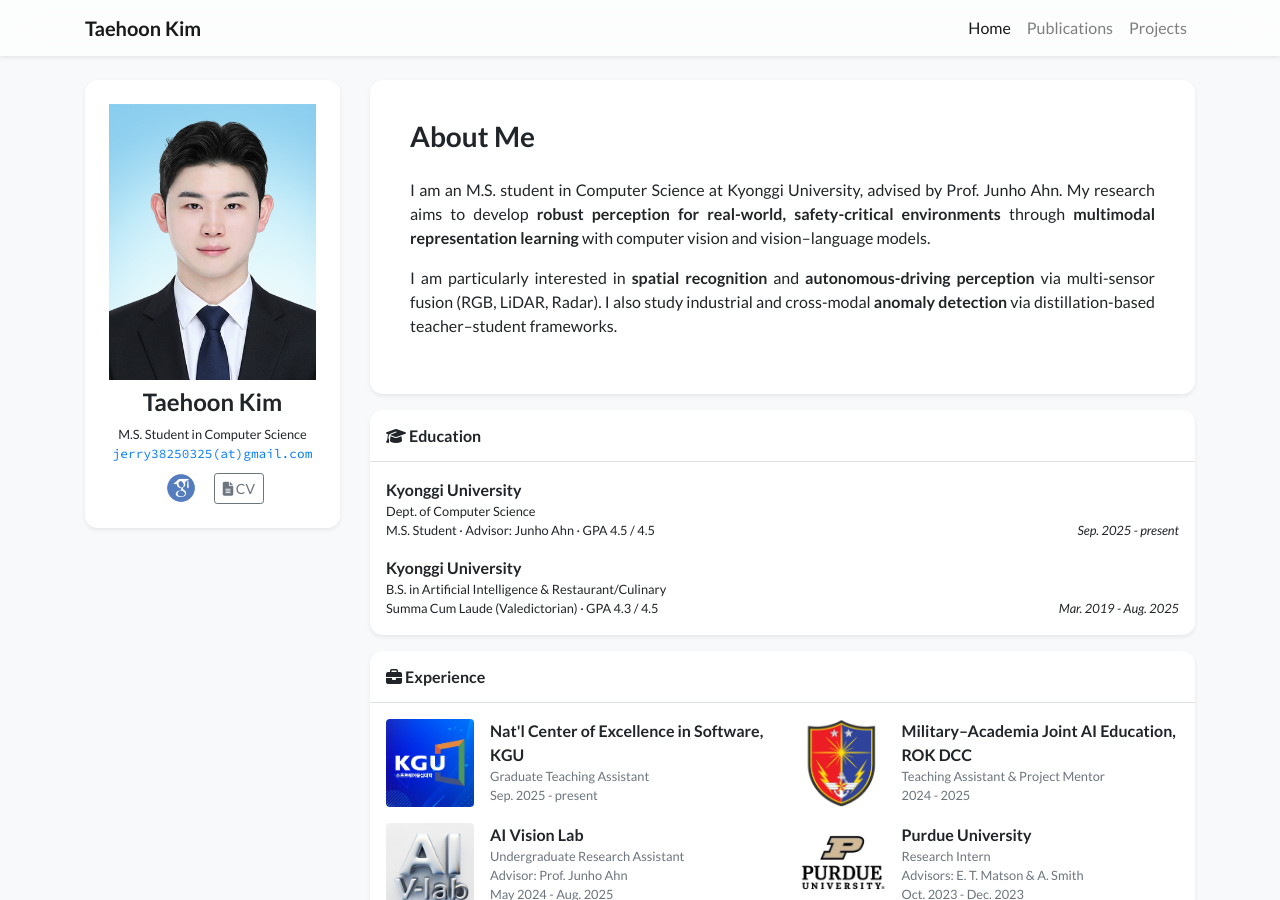
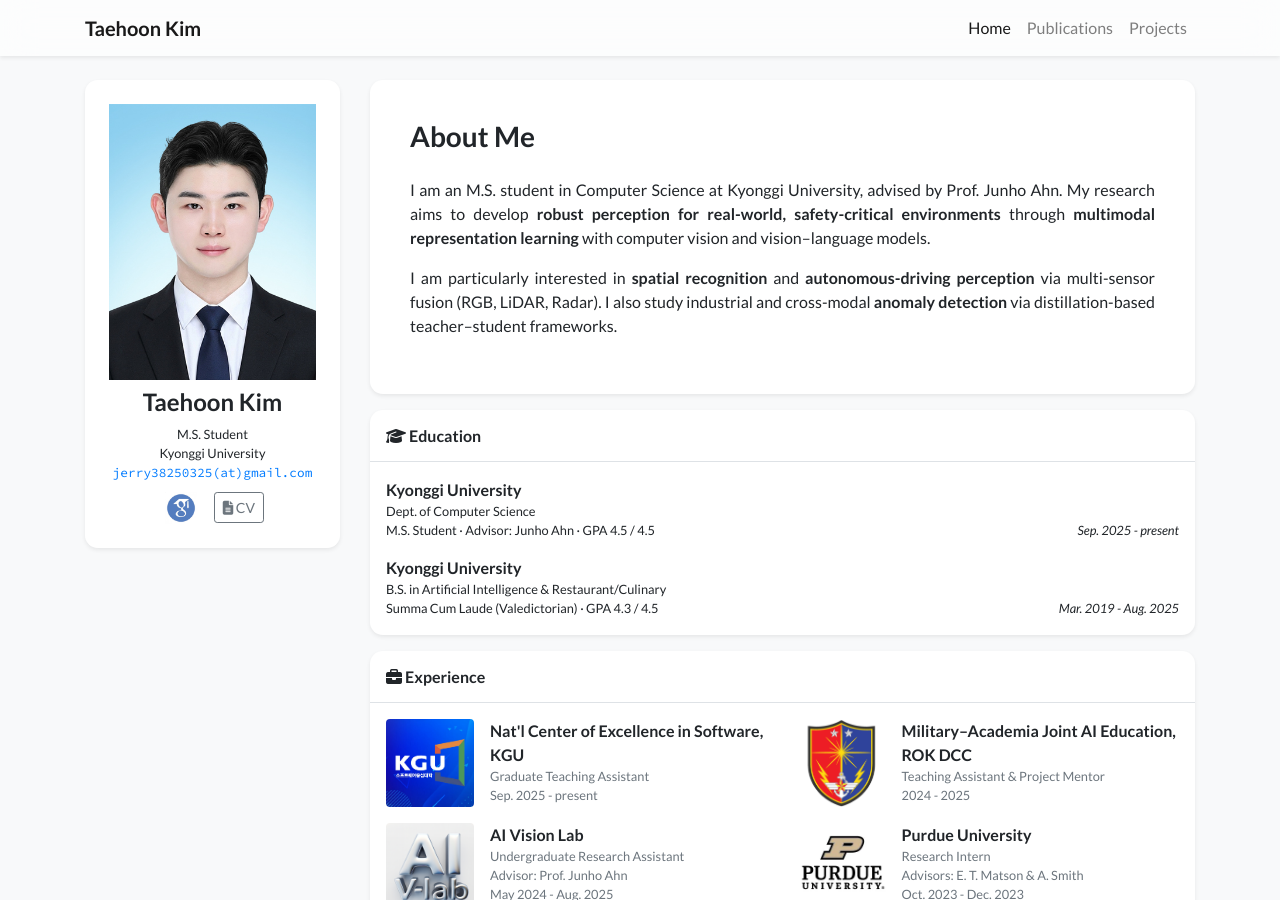
Before and after one commit to Maruu0127/Maruu0127.github.io, a Jekyll site: the page built from index.html, in a window 1280 px wide and 900 px high. Built offline with Jekyll 4.4.1, drawn with Linux system fonts in a browser that asks for light colours; nearby versions of some CDN libraries; a style sheet for code colours, icons or effects is not loaded.

Commit message:
Update profile positions to M.S. Student / Kyonggi University
Co-Authored-By: Claude Opus 4.7 <noreply@anthropic.com>

```diff
--- a/_data/profile.yml
+++ b/_data/profile.yml
@@ -7,7 +7,8 @@ secondary_name: "김태훈"
 navbar_name: "Taehoon Kim"
 
 positions:
-- name: "M.S. Student in Computer Science"
+- name: "M.S. Student"
+- name: "Kyonggi University"
 
 email: "jerry38250325@gmail.com"
 # github: Maruu0127               # GitHub 버튼 제거됨 (필요 시 주석 해제)
```
